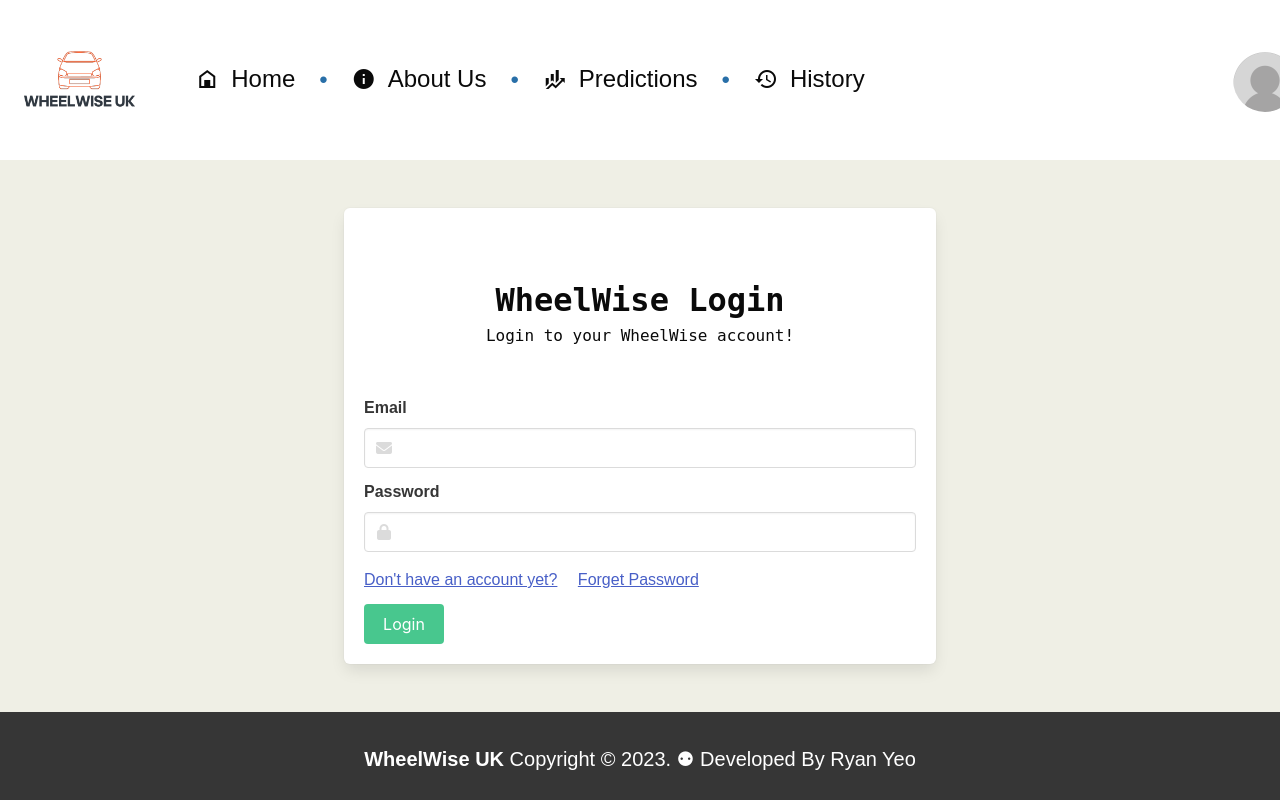
After one commit to kaze-droid/WheelWise-Car-Price-Prediction, a Flask app: page /login in a window 1280 px wide. The commit adds this page. Run offline with Flask 3, Linux system fonts and the light colour scheme; parts of the project's set-up code (start-up, migrations or seed data) failed here and were passed over; some libraries are stand-ins or nearby versions.

Commit message:
added signup, login, logout and personalised history

```diff
--- a/application/forms.py
+++ b/application/forms.py
@@ -1,6 +1,8 @@
 from flask_wtf import FlaskForm
-from wtforms import RadioField, IntegerField, FloatField, IntegerRangeField, SelectField, SubmitField
-from wtforms.validators import Length, InputRequired, ValidationError, NumberRange
+from wtforms import RadioField, IntegerField, FloatField, SelectField, SubmitField
+from wtforms import StringField, EmailField, PasswordField
+from wtforms.validators import Length, InputRequired, ValidationError, NumberRange, EqualTo
+from application.models import User
 
 class PredictionForm(FlaskForm):
     brands = [('audi','Audi'),('bmw','BMW'),('merc','Mercedes'), ('ford', 'Ford'), ('hyundi', 'Hyundi'), ('skoda', 'Skoda'), ('toyota', 'Toyota'), ('vauxhall', 'Vauxhall'), ('vw', 'VolksWagen')]
@@ -28,3 +30,29 @@ class PredictionForm(FlaskForm):
     milesPerGallon = FloatField('Miles Per Gallon', validators=[InputRequired(), NumberRange(min=0, max=500, message='Miles Per Gallon must be between 0 and 500')])
 
     submit = SubmitField('Predict Price')
+
+class UserRegisterForm(FlaskForm):
+    username = StringField('Username', validators=[InputRequired(), Length(min=2, max=20)], render_kw={'placeholder': 'JohnDoe'})
+    email = EmailField('Email', validators=[InputRequired()], render_kw={'placeholder': 'johndoe@gmail.com'})
+    password = PasswordField('Password', validators=[InputRequired(), EqualTo('confirmPassword', message='Passwords must match'), Length(min=12, max=80)], render_kw={'placeholder': '********'})
+    confirmPassword = PasswordField('Confirm Password', validators=[InputRequired(), EqualTo('password', message='Passwords must match')], render_kw={'placeholder': '********'})
+    submit = SubmitField('Sign Up')
+
+    def validate_email(self, email):
+        # Check if email already exists
+        existing_email = User.query.filter_by(email=email.data).first()
+
+        if existing_email:
+            raise ValidationError('Email already exists!')
+
+class UserLoginForm(FlaskForm):
+    email = EmailField('Email', validators=[InputRequired()])
+    password = PasswordField('Password', validators=[InputRequired()])
+    submit = SubmitField('Login')
+
+    def validate_email(self, email):
+        # Check if email does not exist
+        existing_email = User.query.filter_by(email=email.data).first()
+
+        if not existing_email:
+            raise ValidationError('Email does not exist!')
--- a/application/routes.py
+++ b/application/routes.py
@@ -1,19 +1,23 @@
-from application import app, ai_model, db
-from application.models import PredEntry
+from application import app, ai_model, db, bcrypt, login_manager
+from application.models import PredEntry, User
 from datetime import datetime, timezone, timedelta
-from flask import render_template, request, flash
-from application.forms import PredictionForm
+from flask import render_template, request, flash, redirect
+from application.forms import PredictionForm, UserRegisterForm, UserLoginForm
+from flask_login import login_user, current_user, logout_user, login_required
 import pandas as pd
 import json
 
-# userData = {
-#     "loggedIn": True,
-#     "user": {"username": "TestData"}
-# }
+login_manager.init_app(app)
+# Redirect to login page if user is not logged in
+login_manager.login_view = 'login'
+
+@login_manager.user_loader
+def load_user(user_id):
+    return User.query.get(int(user_id))
 
 @app.route('/')
+@app.route('/home')
 def home():
-    # return render_template("index.html", index=True, **userData)
     return render_template("index.html", index=True)
 
 @app.route('/about')
@@ -21,6 +25,7 @@ def about():
     return render_template("about.html", about=True)
 
 @app.route('/predict', methods=['GET', 'POST'])
+@login_required
 def predict():
     form = PredictionForm()
     # Get the brand option
@@ -61,11 +66,11 @@ def predict():
             # Get the prediction
             prediction = ai_model.predict(input_df)[0]
 
-            # # Round the prediction to 2 decimal places
-            # prediction = round(prediction, 2)
-
             # Since SGT is 8 hours ahead compared to UTC
             SGT = timezone(timedelta(hours=8))
+
+            # Get the user id
+            user_id = current_user.id
 
             # Create the new entry
             new_entry = PredEntry(brand=brand,
@@ -78,7 +83,8 @@ def predict():
                                   mpg=mpg,
                                   engineSize=engineSize,
                                   prediction= round(prediction, 2),
-                                  prediction_date=datetime.now(SGT))
+                                  prediction_date=datetime.now(SGT),
+                                  user_id=user_id)
             add_entry(new_entry)
 
             # Show the prediction result
@@ -92,8 +98,64 @@ def predict():
     return render_template("predict.html", predict=True, form=form, title="WheelWise Car Prediction")
 
 @app.route('/history')
+@login_required
 def history():
-    return render_template("history.html", history=True, title="WheelWise Prediction History", entries=get_entries())
+    user_id = current_user.id
+    return render_template("history.html", history=True, title="WheelWise Prediction History", entries=get_entries(PredEntry, whereClause=PredEntry.user_id==user_id))
+
+@app.route('/register', methods=['GET', 'POST'])
+def register():
+    form = UserRegisterForm()
+
+    if request.method == 'POST':
+        if form.validate_on_submit():
+            # Get the form data
+            username = form.username.data
+            email = form.email.data
+            password = form.password.data
+            # Hash the password
+            hashed_password = bcrypt.generate_password_hash(password)
+
+            # Since SGT is 8 hours ahead compared to UTC
+            SGT = timezone(timedelta(hours=8))
+
+            # Create the new user
+            new_user = User(username=username, email=email, password=hashed_password, creation_date=datetime.now(SGT))
+            add_entry(new_user)
+
+            flash("Account created successfully!", "success")
+        else:
+            flash(f"Error creating new user!", "error")
+    return render_template("register.html", register=True, form=form, title="WheelWise Register")
+
+@app.route('/login', methods=['GET', 'POST'])
+def login():
+    form = UserLoginForm()
+
+    if request.method == 'POST':
+        if form.validate_on_submit():
+            # Get the form data
+            email = form.email.data
+            password = form.password.data
+
+            # Get the user
+            user = get_user(email)
+
+            # Check if user exists and password is correct (hash from db matches form password)
+            if user and bcrypt.check_password_hash(user.password, password):
+                login_user(user)
+                return redirect('/')
+            else:
+                flash("Login unsuccessful!", "error")
+        else:
+            flash("Error logging in!", "error")
+    return render_template("login.html", login=True, form=form, title="WheelWise Login")
+
+@app.route('/logout', methods=['POST'])
+@login_required
+def logout():
+    logout_user()
+    return redirect('/')
 
 # Used for removing entries
 @app.route('/remove', methods=['POST'])
@@ -102,9 +164,9 @@ def remove():
     req = request.form
     id = req.get('id')
     # Delete the entry
-    delete_entry(id)
+    delete_entry(PredEntry, id)
     # Redirect to history page
-    return render_template("history.html", history=True, title="WheelWise Prediction History", entries=get_entries())
+    return redirect('/history')
 
 
 # API Routes
@@ -136,21 +198,29 @@ def add_entry(new_entry):
         db.session.rollback()
         flash(e, "error")
 
-def get_entries():
+def get_entries(model, whereClause=True):
     try:
-        entries = db.session.execute(db.select(PredEntry).order_by(PredEntry.id)).scalars().all()
+        entries = db.session.execute(db.select(model).where(whereClause).order_by(model.id)).scalars().all()
         return entries
     except Exception as e:
         db.session.rollback()
         flash(e, "error")
         return 0
 
-def delete_entry(id):
+def delete_entry(model, id):
     try:
-        entry = db.get_or_404(PredEntry, id)
+        entry = db.get_or_404(model, id)
         db.session.delete(entry)
         db.session.commit()
     except Exception as e:
         db.session.rollback()
         flash(e, "error")
         return 0
+
+def get_user(email):
+    try:
+        user = User.query.filter_by(email=email).first()
+        return user
+    except Exception as e:
+        flash(e, "error")
+        return 0
--- a/application/static/css/main.css
+++ b/application/static/css/main.css
@@ -31,6 +31,16 @@ html, body {
     margin-bottom: 0.75rem;
 }
 
+.space-y-6 {
+    margin-top: 1.5rem;
+    margin-bottom: 1.5rem;
+}
+
+.space-y-12 {
+    margin-top: 3rem;
+    margin-bottom: 3rem;
+}
+
 .space-x-6 {
     margin-left: 1.5rem;
     margin-right: 1.5rem;
@@ -47,6 +57,10 @@ html, body {
 
 .w-50 {
     width: 50% !important;
+}
+
+.w-75 {
+    width: 75% !important;
 }
 
 .w-full {
--- a/application/templates/history.html
+++ b/application/templates/history.html
@@ -69,7 +69,7 @@
     <div class="is-size-4 my-6 has-text-black has-text-centered is-family-code">
         <div class="mt-6">{% include "svgs/waiting.html" %}</div>
         <p>No entries found for now...</p>
-        <p>Head over to our <a href="/predict" class="has-text-link is-underlined">prediction page</a> to make a prediction!</p>
+        <p>Come back after you've made some <a href="/predict" class="has-text-link is-underlined">predictions</a></p>
     </div>
     {% endif %}
     </p>
--- a/application/templates/includes/nav.html
+++ b/application/templates/includes/nav.html
@@ -63,6 +63,14 @@
             </div>
         </div>
 
+        <!-- Handle Signout -->
+        <script>
+            handleSignout = () => {
+                const formSignout = document.querySelector('form[name="formSignout"]');
+                formSignout.submit();
+            }
+        </script>
+
         <div class="navbar-menu">
             <div class="navbar-start w-full is-justify-content-end is-align-items-center">
                 <div class="navbar-item m-6 mb-0">
@@ -70,21 +78,22 @@
                         <div class="dropdown-trigger">
                             <figure class="image is-64x64" aria-controls="dropdown-menu">
                                 <img class="is-rounded profileIcon"
-                                    src="{% if loggedIn %}https://ui-avatars.com/api/?name={{  user.username  }}&size=64&rounded=True&length=1&bold=true{% else %}{{ url_for('static',filename='images/blankProfile.png')}}{% endif %}">
+                                    src="{% if current_user.is_authenticated %}https://ui-avatars.com/api/?name={{  current_user.username  }}&size=64&rounded=True&length=1&bold=true{% else %}{{ url_for('static',filename='images/blankProfile.png')}}{% endif %}">
                             </figure>
                         </div>
 
-                        {% if loggedIn %}
+                        {% if current_user.is_authenticated %}
                         <div class="dropdown-menu" id="dropdown-menu" role="menu">
                             <div class="dropdown-content">
                                 <a href="/" class="dropdown-item is-size-5 has-text-black">
-                                    Switch Account
+                                    View Profile
                                 </a>
-                                <a href="/" class="dropdown-item is-size-5 has-text-black">
-                                    Sign Out
-                                </a>
+                                <form name="formSignout" action='/logout' method="post">
+                                    <input type="hidden" name="id" value="{{ current_user.id }}">
+                                    <a class="dropdown-item is-size-5 has-text-black" onclick="handleSignout()">Sign Out</a>
+                                </form>
                                 <hr class="dropdown-divider">
-                                <a href="/" class="dropdown-item is-size-5 has-text-black">
+                                <a href="/about" class="dropdown-item is-size-5 has-text-black">
                                     Help
                                 </a>
                             </div>
@@ -93,14 +102,14 @@
                         {% else %}
                         <div class="dropdown-menu" id="dropdown-menu" role="menu">
                             <div class="dropdown-content">
-                                <a href="/" class="dropdown-item is-size-5 has-text-black">
+                                <a href="/login" class="dropdown-item is-size-5 has-text-black">
                                     Sign In
                                 </a>
-                                <a href="/" class="dropdown-item is-size-5 has-text-black">
+                                <a href="/register" class="dropdown-item is-size-5 has-text-black">
                                     Sign Up
                                 </a>
                                 <hr class="dropdown-divider">
-                                <a href="/" class="dropdown-item is-size-5 has-text-black">
+                                <a href="/about" class="dropdown-item is-size-5 has-text-black">
                                     Help
                                 </a>
                             </div>
@@ -160,20 +169,21 @@
                     <div class="dropdown-trigger">
                         <figure class="image is-64x64" aria-controls="dropdown-menu">
                             <img class="is-rounded profileIcon"
-                                src="{% if loggedIn %}https://ui-avatars.com/api/?name={{  user.username  }}&size=64&rounded=True&length=1&bold=true{% else %}{{ url_for('static',filename='images/blankProfile.png')}}{% endif %}">
+                                src="{% if current_user.is_authenticated %}https://ui-avatars.com/api/?name={{  current_user.username  }}&size=64&rounded=True&length=1&bold=true{% else %}{{ url_for('static',filename='images/blankProfile.png')}}{% endif %}">
                         </figure>
                     </div>
                     {% if loggedIn %}
                     <div class="dropdown-menu" id="dropdown-menu" role="menu">
                         <div class="dropdown-content">
                             <a href="/" class="dropdown-item is-size-5 has-text-black">
-                                Switch Account
+                                View Profile
                             </a>
-                            <a href="/" class="dropdown-item is-size-5 has-text-black">
-                                Sign Out
-                            </a>
+                            <form name="formSignout" action='/logout' method="post">
+                                <input type="hidden" name="id" value="{{ current_user.id }}">
+                                <a class="dropdown-item is-size-5 has-text-black" onclick="handleSignout()">Sign Out</a>
+                            </form>
                             <hr class="dropdown-divider">
-                            <a href="/" class="dropdown-item is-size-5 has-text-black">
+                            <a href="/about" class="dropdown-item is-size-5 has-text-black">
                                 Help
                             </a>
                         </div>
@@ -182,14 +192,14 @@
                     {% else %}
                     <div class="dropdown-menu" id="dropdown-menu" role="menu">
                         <div class="dropdown-content">
-                            <a href="/" class="dropdown-item is-size-5 has-text-black">
+                            <a href="/login" class="dropdown-item is-size-5 has-text-black">
                                 Sign In
                             </a>
-                            <a href="/" class="dropdown-item is-size-5 has-text-black">
+                            <a href="/register" class="dropdown-item is-size-5 has-text-black">
                                 Sign Up
                             </a>
                             <hr class="dropdown-divider">
-                            <a href="/" class="dropdown-item is-size-5 has-text-black">
+                            <a href="/about" class="dropdown-item is-size-5 has-text-black">
                                 Help
                             </a>
                         </div>
--- /dev/null
+++ b/application/templates/login.html
@@ -0,0 +1,75 @@
+<!-- Inherits from layout.html -->
+{% extends "layout.html" %}
+<!-- The block content replace the one encapsulated in layout.html -->
+{% block content %}
+<div class="h-full w-full is-flex is-justify-content-center">
+    <form name="formLogin" class="box w-50" method="post" novalidate>
+        {{ form.hidden_tag() }}
+        <div class="is-size-3 has-text-weight-bold my-6 has-text-black has-text-centered is-family-code">
+            {{title}}
+            <p class="is-size-6 has-text-weight-light">Login to your WheelWise account!</p>
+        </div>
+
+        {% with messages = get_flashed_messages(with_categories=true)%}
+        {% if messages %}
+        <div class="is-flex is-justify-content-center pb-6 w-full">
+            {% for category, message in messages %}
+            <div class="notification {% if category == 'success' %}is-primary {% else %}is-danger {% endif %} w-50">
+                <p class="has-text-centered">{{ message }}</p>
+            </div>
+            {% endfor %}
+        </div>
+        {% endif %}
+        {% endwith %}
+
+        <div>
+            <div class="field">
+                <label class="label">{{ form.email.label }}</label>
+                <div class="control has-icons-left">
+                    <span class="icon is-small is-left">
+                        <i class="fas fa-envelope"></i>
+                    </span>
+                    {% if form.email.errors|length > 0 %}
+                        {{ form.email(class_="input is-danger") }}
+                    {% else %}
+                        {{ form.email(class_="input") }}
+                    {% endif %}
+                </div>
+                {% for error in form.email.errors %}
+                <span class="error-message">
+                    <p class="help">{{ error }}</p>
+                </span>
+                {% endfor %}
+            </div>
+
+            <div class="field">
+                <label class="label">{{ form.password.label }}</label>
+                <div class="control has-icons-left">
+                    <span class="icon is-small is-left">
+                        <i class="fas fa-lock"></i>
+                    </span>
+                    {% if form.password.errors|length > 0 %}
+                        {{ form.password(class_="input is-danger") }}
+                    {% else %}
+                        {{ form.password(class_="input") }}
+                    {% endif %}
+                </div>
+                {% for error in form.password.errors %}
+                <span class="error-message">
+                    <p class="help">{{ error }}</p>
+                </span>
+                {% endfor %}
+            </div>
+        </div>
+
+        <div class="mt-4">
+            <p class="is-size-6 has-text-weight-light has-text-link">
+                <a href="/register" class="has-text-link is-underlined mr-4">Don't have an account yet?</a>
+                <a href="/register" class="has-text-link is-underlined">Forget Password</a>
+            </p>
+            {{ form.submit(class_='button is-success mt-3', style="width: 5rem;") }}
+        </div>
+
+    </form>
+</div>
+{% endblock %}
```
Also changed, not shown: application/__init__.py (+12 -4 lines), application/models.py (+16 -0 lines), application/templates/register.html (added, +99 -0 lines).
